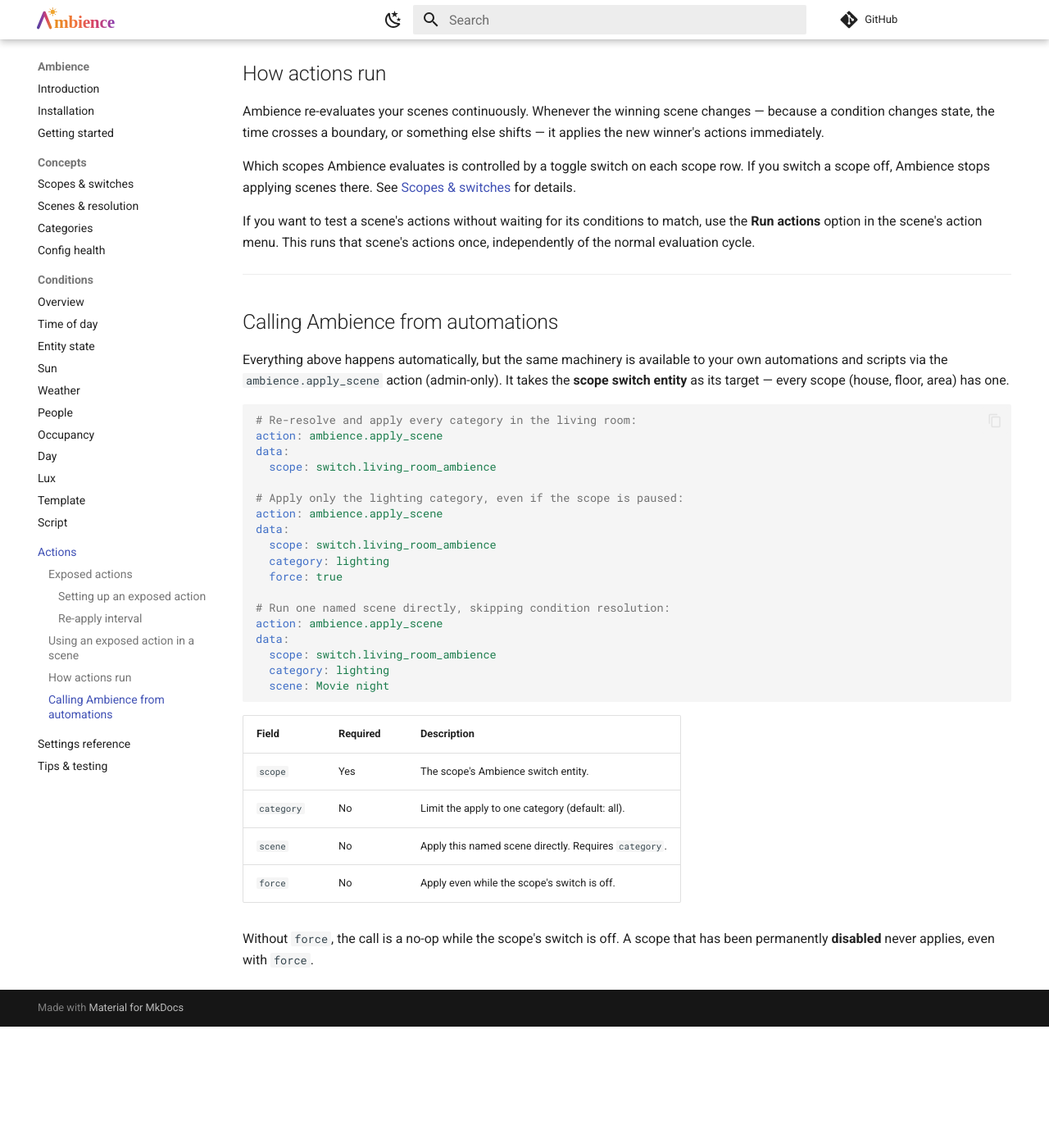
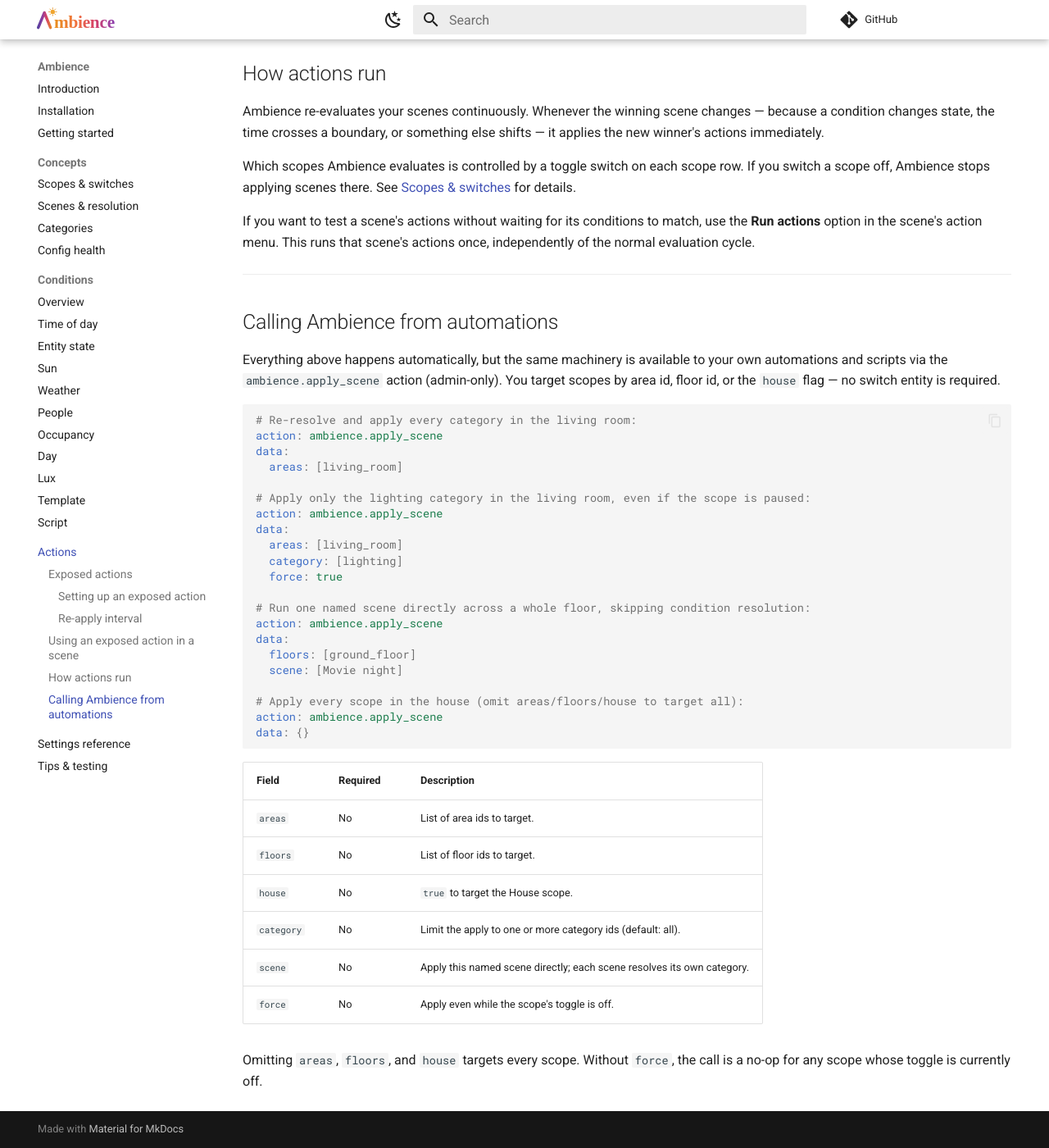
Before and after one commit to clintongormley/ambience, an MkDocs documentation site: the page built from docs/actions.md, in a window 1280 px wide and 1400 px high, scrolled down 2238 px. Shown: the whole window at 82% size. Built offline with MkDocs 1.6.1 and Material for MkDocs 9.7.7, drawn with Linux system fonts in a browser that asks for light colours; comment, search, counter and statistics services are not loaded; before the commit the page ends 3490 px from its top, so only the background shows below that.

Commit message:
docs: optional switches + scope-id apply_scene
Update docs to reflect that per-scope switch entities are now opt-in
(Configure → Create per-scope switches, default off) and that
ambience.apply_scene now targets scopes via areas/floors/house ids
rather than a scope switch entity.

````diff
--- a/docs/actions.md
+++ b/docs/actions.md
@@ -77,36 +77,41 @@ If you want to test a scene's actions without waiting for its conditions to matc
 
 Everything above happens automatically, but the same machinery is available
 to your own automations and scripts via the `ambience.apply_scene` action
-(admin-only). It takes the **scope switch entity** as its target — every
-scope (house, floor, area) has one.
+(admin-only). You target scopes by area id, floor id, or the `house` flag —
+no switch entity is required.
 
 ```yaml
 # Re-resolve and apply every category in the living room:
 action: ambience.apply_scene
 data:
-  scope: switch.living_room_ambience
+  areas: [living_room]
 
-# Apply only the lighting category, even if the scope is paused:
+# Apply only the lighting category in the living room, even if the scope is paused:
 action: ambience.apply_scene
 data:
-  scope: switch.living_room_ambience
-  category: lighting
+  areas: [living_room]
+  category: [lighting]
   force: true
 
-# Run one named scene directly, skipping condition resolution:
+# Run one named scene directly across a whole floor, skipping condition resolution:
 action: ambience.apply_scene
 data:
-  scope: switch.living_room_ambience
-  category: lighting
-  scene: Movie night
+  floors: [ground_floor]
+  scene: [Movie night]
+
+# Apply every scope in the house (omit areas/floors/house to target all):
+action: ambience.apply_scene
+data: {}
 ```
 
 | Field | Required | Description |
 |---|---|---|
-| `scope` | Yes | The scope's Ambience switch entity. |
-| `category` | No | Limit the apply to one category (default: all). |
-| `scene` | No | Apply this named scene directly. Requires `category`. |
-| `force` | No | Apply even while the scope's switch is off. |
+| `areas` | No | List of area ids to target. |
+| `floors` | No | List of floor ids to target. |
+| `house` | No | `true` to target the House scope. |
+| `category` | No | Limit the apply to one or more category ids (default: all). |
+| `scene` | No | Apply this named scene directly; each scene resolves its own category. |
+| `force` | No | Apply even while the scope's toggle is off. |
 
-Without `force`, the call is a no-op while the scope's switch is off. A scope
-that has been permanently **disabled** never applies, even with `force`.
+Omitting `areas`, `floors`, and `house` targets every scope. Without `force`,
+the call is a no-op for any scope whose toggle is currently off.
````
Also changed, not shown: docs/concepts/scopes-and-switches.md (+8 -4 lines), docs/index.md (+11 -6 lines), docs/installation.md (+8 -2 lines), docs/settings-reference.md (+2 -2 lines).
